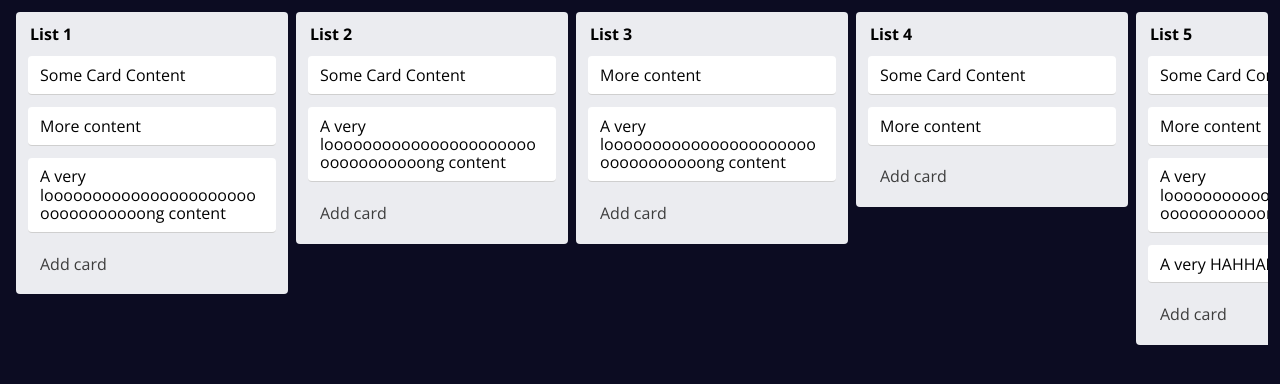
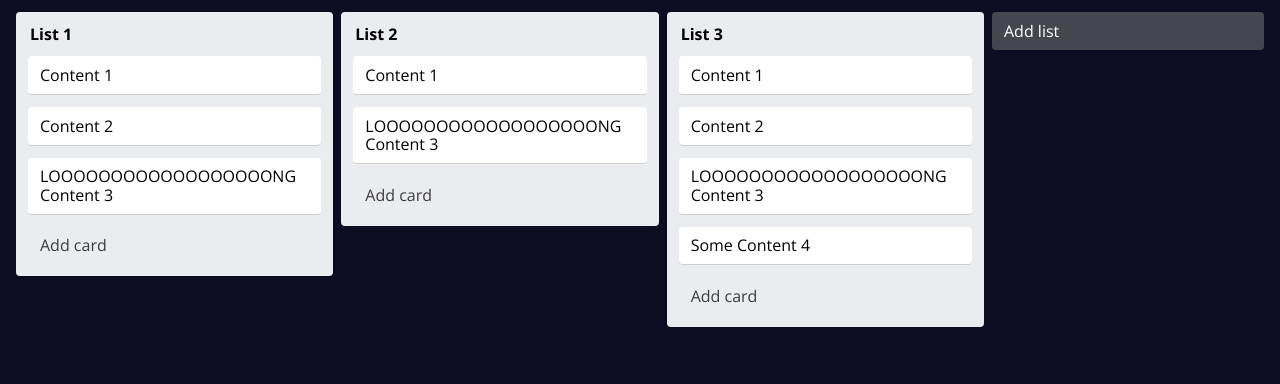
Before and after one commit to alloystory/trello_react, a React (Create React App) app: page / in a window 1280 px wide. Shown: the top 384 px of the page. Built offline with nearby package versions, Linux system fonts and the light colour scheme.

Commit message:
edit seed data

```diff
--- a/src/components/Board.jsx
+++ b/src/components/Board.jsx
@@ -2,130 +2,47 @@ import React, { Component } from "react";
 import List from "./List";
 import { nanoid } from "nanoid";
 
+const SEED_DATA = [
+  {
+    title: "List 1",
+    cards: ["Content 1", "Content 2", "LOOOOOOOOOOOOOOOOOONG Content 3"],
+  },
+  {
+    title: "List 2",
+    cards: ["Content 1", "LOOOOOOOOOOOOOOOOOONG Content 3"],
+  },
+  {
+    title: "List 3",
+    cards: [
+      "Content 1",
+      "Content 2",
+      "LOOOOOOOOOOOOOOOOOONG Content 3",
+      "Some Content 4",
+    ],
+  },
+];
+
 class Board extends Component {
   state = {
-    // lists: [
-    //   {
-    //     title: "List 1",
-    //     cards: [
-    //       { content: "Some Card Content" },
-    //       { content: "More content" },
-    //       { content: "A very looooooooooooooooooooooooooooooooong content" },
-    //     ],
-    //   },
-    //   {
-    //     title: "List 2",
-    //     cards: [
-    //       { content: "Some Card Content" },
-    //       { content: "A very looooooooooooooooooooooooooooooooong content" },
-    //     ],
-    //   },
-    //   {
-    //     title: "List 3",
-    //     cards: [
-    //       { content: "More content" },
-    //       { content: "A very looooooooooooooooooooooooooooooooong content" },
-    //     ],
-    //   },
-    //   {
-    //     title: "List 4",
-    //     cards: [{ content: "Some Card Content" }, { content: "More content" }],
-    //   },
-    //   {
-    //     title: "List 5",
-    //     cards: [
-    //       { content: "Some Card Content" },
-    //       { content: "More content" },
-    //       { content: "A very looooooooooooooooooooooooooooooooong content" },
-    //       { content: "A very HAHHAHAHAA content" },
-    //     ],
-    //   },
-    // ],
-    lists: [
-      {
-        id: 1,
-        title: "List 1",
-        cards: [
-          {
-            id: 1,
-            content: "Some Card Content",
-          },
-          {
-            id: 2,
-            content: "More content",
-          },
-          {
-            id: 3,
-            content: "A very looooooooooooooooooooooooooooooooong content",
-          },
-        ],
-      },
-      {
-        id: 2,
-        title: "List 2",
-        cards: [
-          {
-            id: 1,
-            content: "Some Card Content",
-          },
-          {
-            id: 2,
-            content: "A very looooooooooooooooooooooooooooooooong content",
-          },
-        ],
-      },
-      {
-        id: 3,
-        title: "List 3",
-        cards: [
-          {
-            id: 1,
-            content: "More content",
-          },
-          {
-            id: 2,
-            content: "A very looooooooooooooooooooooooooooooooong content",
-          },
-        ],
-      },
-      {
-        id: 4,
-        title: "List 4",
-        cards: [
-          {
-            id: 1,
-            content: "Some Card Content",
-          },
-          {
-            id: 2,
-            content: "More content",
-          },
-        ],
-      },
-      {
-        id: 5,
-        title: "List 5",
-        cards: [
-          {
-            id: 1,
-            content: "Some Card Content",
-          },
-          {
-            id: 2,
-            content: "More content",
-          },
-          {
-            id: 3,
-            content: "A very looooooooooooooooooooooooooooooooong content",
-          },
-          {
-            id: 4,
-            content: "A very HAHHAHAHAA content",
-          },
-        ],
-      },
-    ],
+    lists: [],
   };
+
+  componentDidMount() {
+    const lists = [];
+
+    for (const list of SEED_DATA) {
+      const newList = { id: nanoid(), title: list.title, cards: [] };
+      for (const card of list.cards) {
+        newList.cards.push({
+          id: nanoid(),
+          content: card,
+        });
+      }
+      lists.push(newList);
+    }
+
+    this.setState(() => ({ lists: lists }));
+  }
 
   handleAddList = () => {
     this.setState((state) => ({
```
